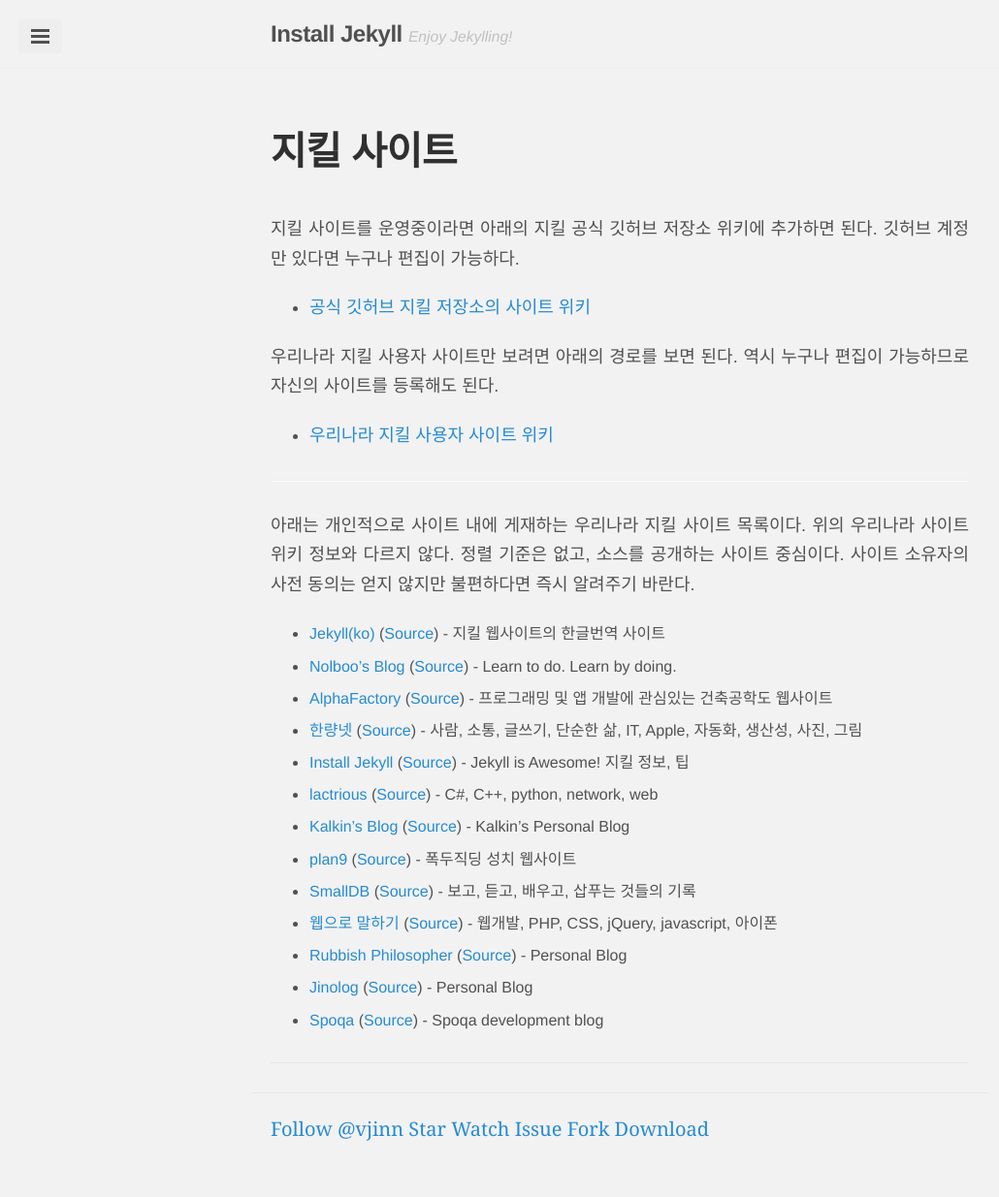
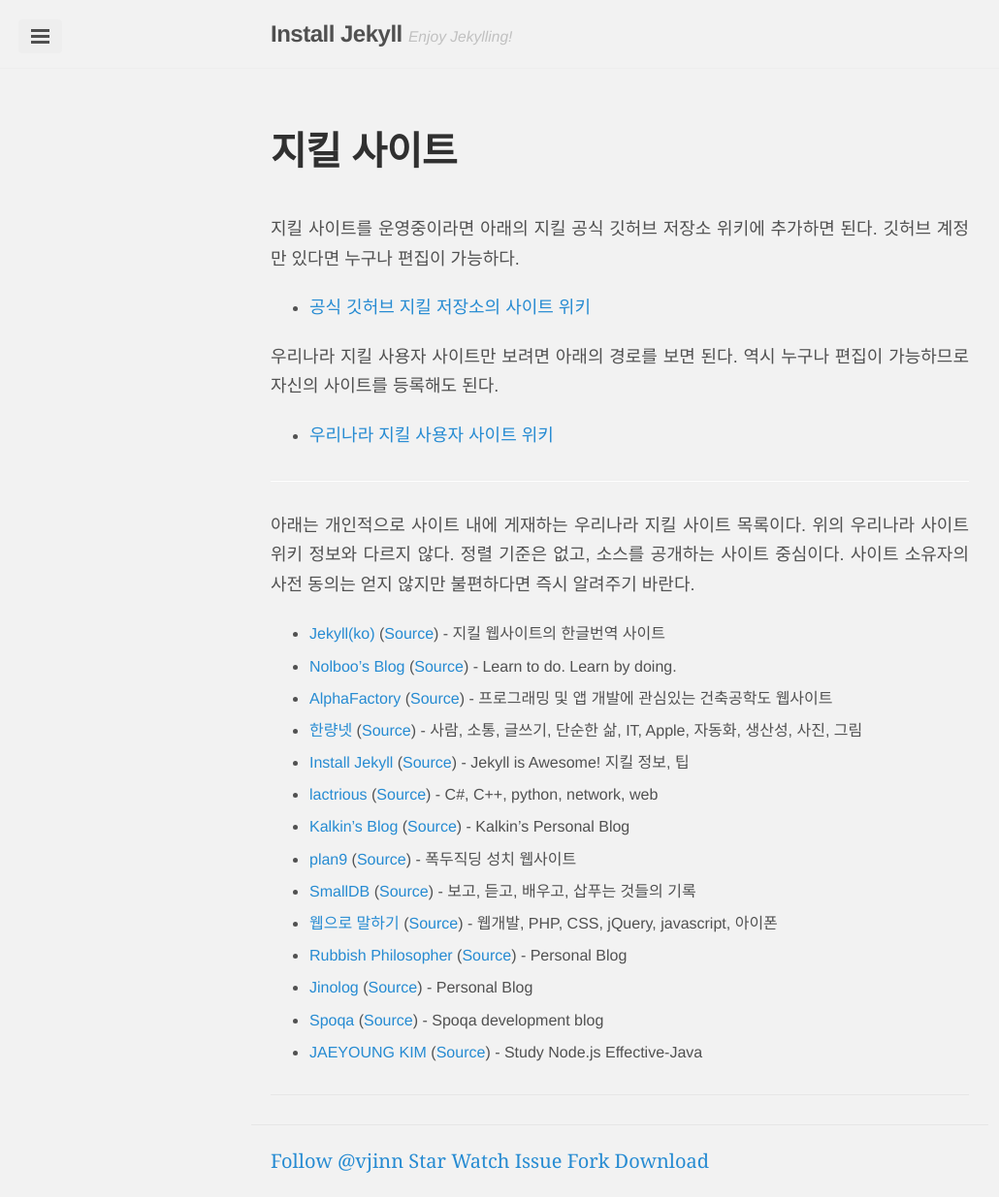
Before and after one commit to vjinn/vjinn.github.io, a Jekyll site: the page built from pages/jekyll-site.md, in a window 1280 px wide. Shown: the whole page at 97% size, without its empty margins (1-1031 px from the left). Built offline with Jekyll 4.4.1, drawn with Linux system fonts in a browser that asks for light colours; Markdown is read by kramdown in place of the engine named in the settings; comment, search, counter and statistics services are not loaded; before the commit the page ends 1202 px from its top, so only the background shows below that.

Commit message:
사이트 추가

```diff
--- a/_data/jsites.yml
+++ b/_data/jsites.yml
@@ -62,3 +62,8 @@
   link: http://spoqa.github.io
   source: spoqa/spoqa.github.com
   desc: Spoqa development blog
+
+- name: JAEYOUNG KIM
+  link: http://rangken.github.io
+  source: rangken/rangken.github.com
+  desc: Study Node.js Effective-Java
```
